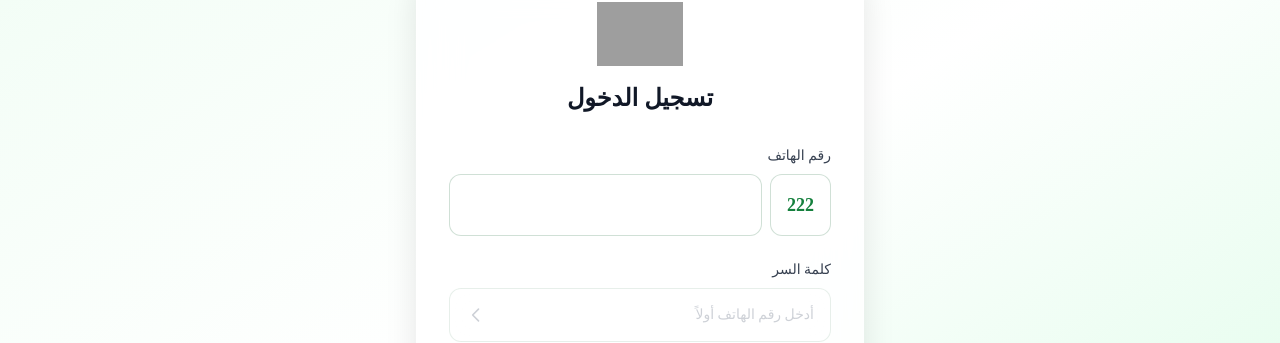
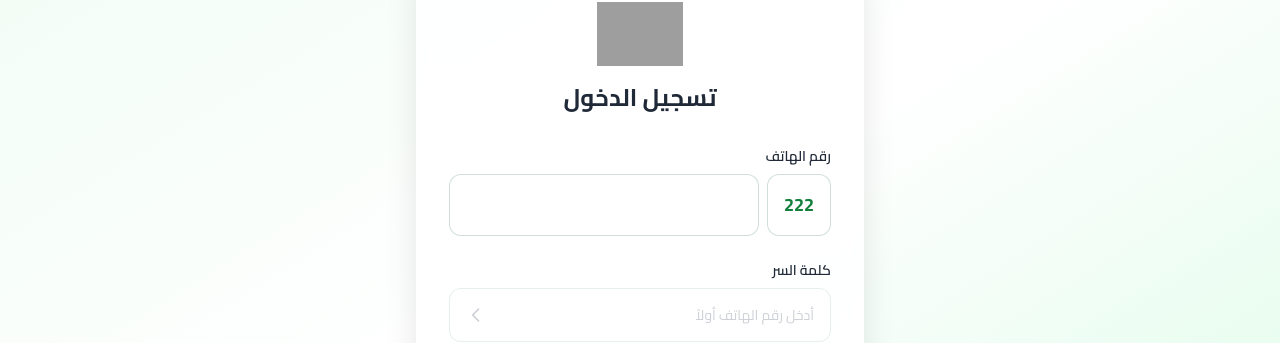
Before and after one commit to justsio/HQSRVI, a Next.js app: page /register in a window 1280 px wide. Shown: the part 229-572 px from the top of the page. Built offline with nearby package versions, Linux system fonts and the light colour scheme; grey boxes are pictures that could not be loaded.

Commit message:
fix: resolve Arabic text rendering issues on registration page
Add Cairo font for proper Arabic text rendering and fix CSS variable mapping.

```diff
--- a/pages/register.js
+++ b/pages/register.js
@@ -136,13 +136,13 @@ export default function RegisterPage() {
                   height={60}
                   className="h-14 md:h-16 w-auto mx-auto mb-4 object-contain mix-blend-multiply"
                 />
-                <h1 className="text-xl md:text-2xl font-bold text-gray-900">{t('registration.submit')}</h1>
+                <h1 className="text-xl md:text-2xl font-bold text-gray-800">{t('registration.submit')}</h1>
               </div>
 
               <div className="space-y-5 md:space-y-6">
                 {/* Phone Input */}
                 <div>
-                  <label htmlFor="phone" className="block text-sm font-medium text-gray-700 mb-2">
+                  <label htmlFor="phone" className="block text-sm font-semibold text-gray-800 mb-2 text-right">
                     {t('registration.phone_label')}
                   </label>
                   <div className="flex gap-2">
@@ -164,7 +164,7 @@ export default function RegisterPage() {
 
                 {/* Password - Click to show PIN pad */}
                 <div>
-                  <label className="block text-sm font-medium text-gray-700 mb-2">
+                  <label className="block text-sm font-semibold text-gray-800 mb-2 text-right">
                     {t('registration.password_label')}
                   </label>
                   <button
--- a/tailwind.config.js
+++ b/tailwind.config.js
@@ -30,7 +30,7 @@ module.exports = {
         },
       },
       fontFamily: {
-        sans: ['var(--font-cairo)', 'system-ui', 'sans-serif'],
+        sans: ['Cairo', 'system-ui', 'sans-serif'],
       },
       animation: {
         'fade-in': 'fadeIn 0.5s ease-in-out',
```
